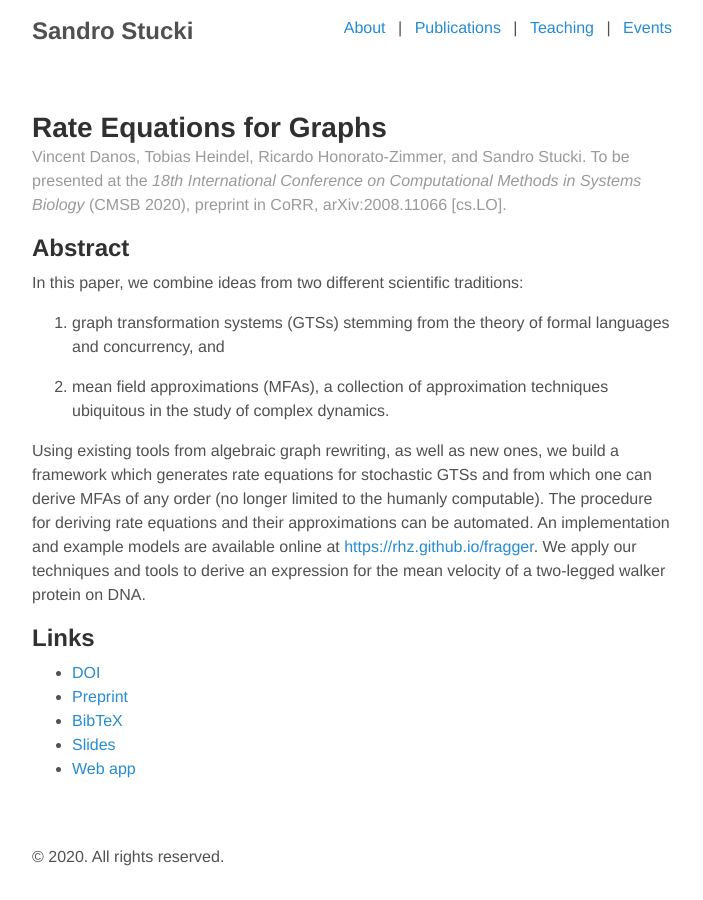
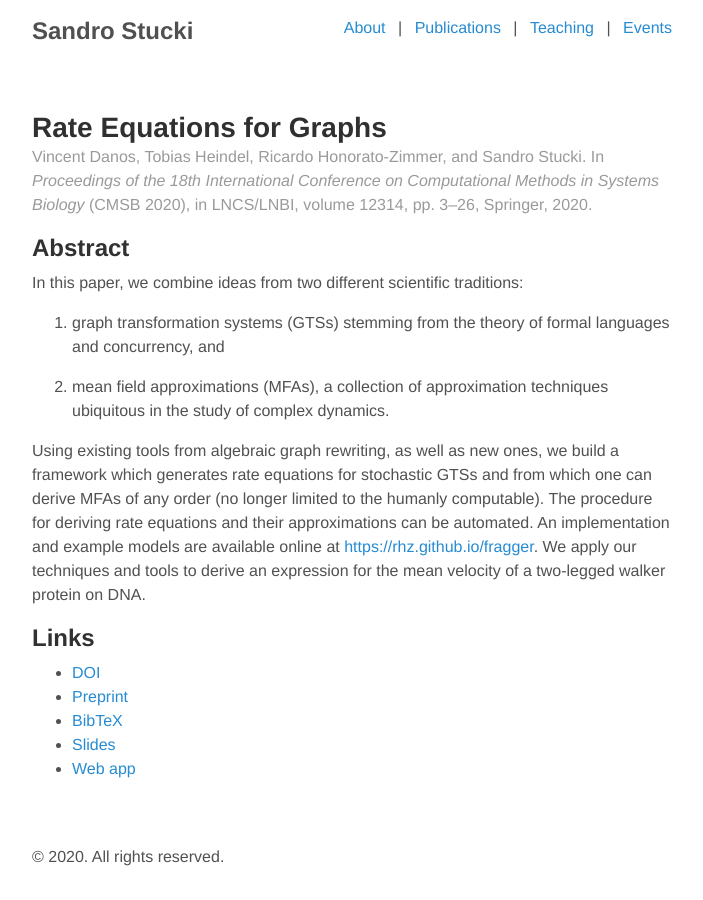
Before and after one commit to sstucki/sstucki.github.io, a Jekyll site: the page built from pubs/_posts/2020-08-24-DanosHHS20cmsb.md, in a window 1280 px wide. Shown: the whole page, without its empty margins (288-991 px from the left). Built offline with Jekyll 4.4.1, drawn with Linux system fonts in a browser that asks for light colours.

Commit message:
[ pubs ] update publishing/copynote for CMSB'20 paper.

```diff
--- a/pubs/_posts/2020-08-24-DanosHHS20cmsb.md
+++ b/pubs/_posts/2020-08-24-DanosHHS20cmsb.md
@@ -6,9 +6,9 @@ authors:
   - Tobias Heindel
   - Ricardo Honorato-Zimmer
   - Sandro Stucki
-howpublished: 'To be presented at the <em>18th International Conference on Computational Methods in Systems Biology</em> (CMSB 2020)'
-#copynote: 'in LNCS/LNBI, volume 12314, pp. 3&ndash;26, Springer, 2020'
-copynote: 'preprint in CoRR, arXiv:2008.11066 [cs.LO]'
+howpublished: 'In <em>Proceedings of the 18th International Conference on Computational Methods in Systems Biology</em> (CMSB 2020)'
+copynote: 'in LNCS/LNBI, volume 12314, pp. 3&ndash;26, Springer, 2020'
+#copynote: 'preprint in CoRR, arXiv:2008.11066 [cs.LO]'
 links:
   DOI: https://doi.org/10.1007/978-3-030-60327-4_1
   Preprint: https://arxiv.org/abs/2008.11066
```
